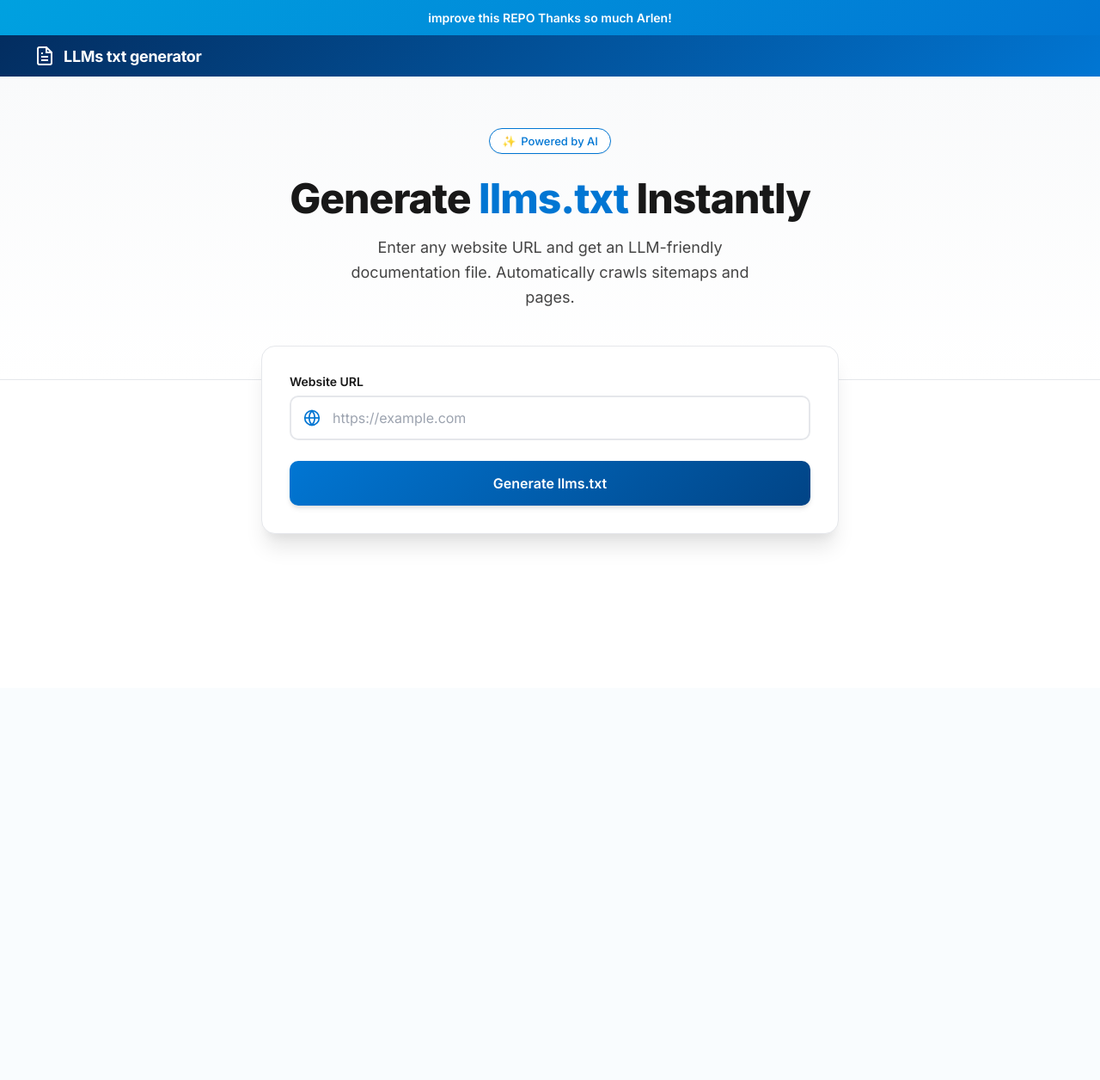
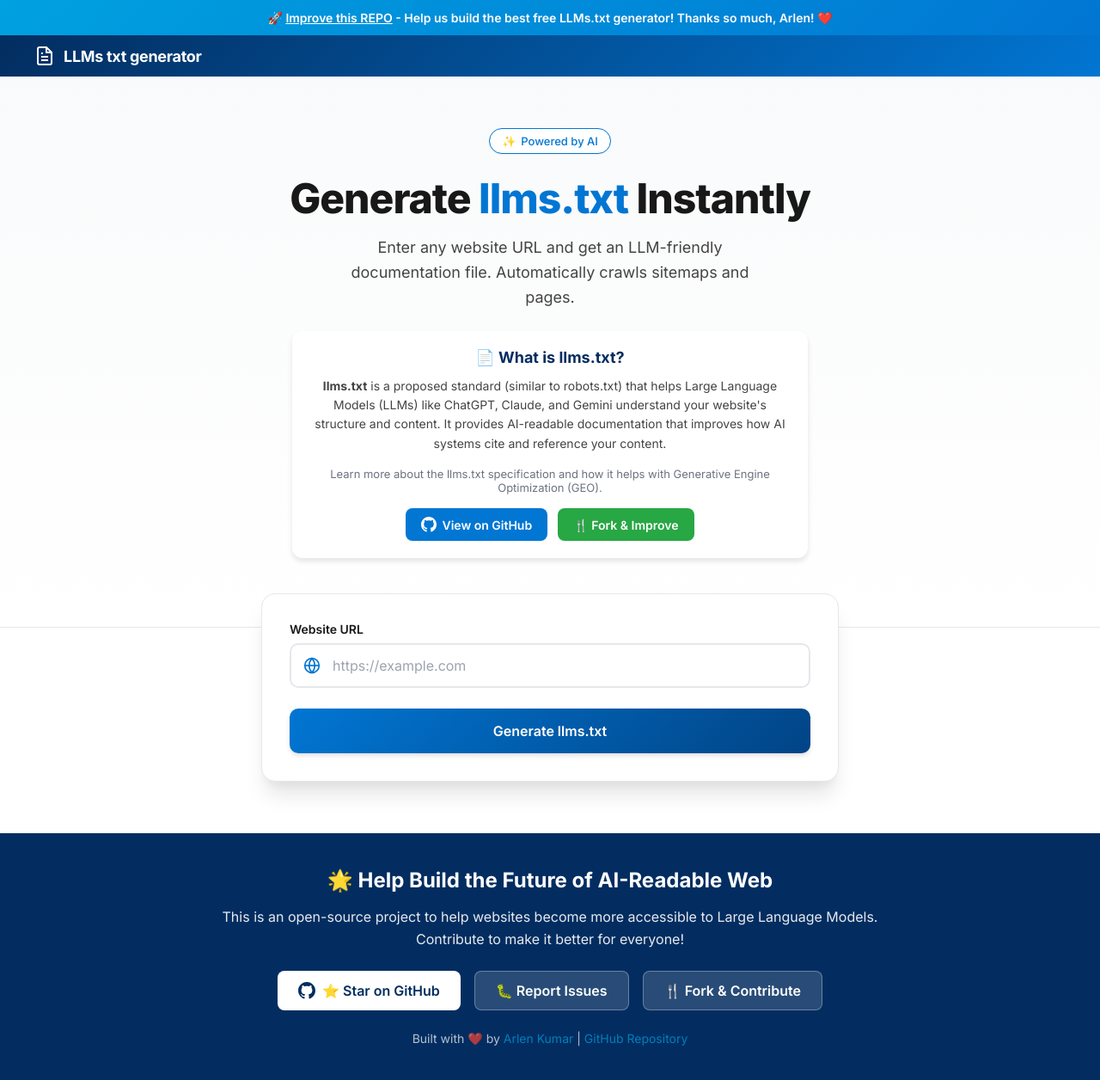
Before and after one commit to arlenk2021/FreeLLMSTxTGenerator, a FastAPI app: page / in a window 1280 px wide. Shown: the whole page at 86% size. Before the commit the page ends 635 px from the top, so only its background shows below. Run offline with FastAPI, Linux system fonts and the light colour scheme.

Commit message:
Add GitHub links, LLMs.txt context, and improve-this-repo call-to-action
- Added clickable link in top banner to improve repo
- Added info section explaining what llms.txt is
- Added GitHub and Fork buttons in hero section
- Added footer with Star, Issues, and Fork links
- All links point to https://github.com/arlenk2021/FreeLLMSTxTGenerator

```diff
--- a/templates/index.html
+++ b/templates/index.html
@@ -509,7 +509,7 @@
 </head>
 <body>
     <div class="top-banner">
-        improve this REPO Thanks so much Arlen!
+        🚀 <a href="https://github.com/arlenk2021/FreeLLMSTxTGenerator" target="_blank" style="color: white; text-decoration: underline;">Improve this REPO</a> - Help us build the best free LLMs.txt generator! Thanks so much, Arlen! ❤️
     </div>
     <div class="header-bar">
         <div class="header-bar-content">
@@ -531,6 +531,24 @@
             Enter any website URL and get an LLM-friendly documentation file.
             Automatically crawls sitemaps and pages.
         </p>
+        <div style="margin-top: 24px; padding: 20px; background: white; border-radius: 12px; max-width: 600px; margin-left: auto; margin-right: auto; box-shadow: 0 4px 6px rgba(0,0,0,0.1);">
+            <h3 style="color: #032D60; margin-bottom: 12px; font-size: 18px;">📄 What is llms.txt?</h3>
+            <p style="color: #444; font-size: 14px; line-height: 1.6; margin-bottom: 16px;">
+                <strong>llms.txt</strong> is a proposed standard (similar to robots.txt) that helps Large Language Models (LLMs) like ChatGPT, Claude, and Gemini understand your website's structure and content. It provides AI-readable documentation that improves how AI systems cite and reference your content.
+            </p>
+            <p style="color: #6B7280; font-size: 13px; margin-bottom: 16px;">
+                Learn more about the llms.txt specification and how it helps with Generative Engine Optimization (GEO).
+            </p>
+            <div style="display: flex; gap: 12px; flex-wrap: wrap; justify-content: center;">
+                <a href="https://github.com/arlenk2021/FreeLLMSTxTGenerator" target="_blank" style="display: inline-flex; align-items: center; gap: 6px; padding: 10px 18px; background: #0176D3; color: white; text-decoration: none; border-radius: 8px; font-weight: 600; font-size: 14px;">
+                    <svg width="18" height="18" viewBox="0 0 24 24" fill="currentColor"><path d="M12 0c-6.626 0-12 5.373-12 12 0 5.302 3.438 9.8 8.207 11.387.599.111.793-.261.793-.577v-2.234c-3.338.726-4.033-1.416-4.033-1.416-.546-1.387-1.333-1.756-1.333-1.756-1.089-.745.083-.729.083-.729 1.205.084 1.839 1.237 1.839 1.237 1.07 1.834 2.807 1.304 3.492.997.107-.775.418-1.305.762-1.604-2.665-.305-5.467-1.334-5.467-5.931 0-1.311.469-2.381 1.236-3.221-.124-.303-.535-1.524.117-3.176 0 0 1.008-.322 3.301 1.23.957-.266 1.983-.399 3.003-.404 1.02.005 2.047.138 3.006.404 2.291-1.552 3.297-1.23 3.297-1.23.653 1.653.242 2.874.118 3.176.77.84 1.235 1.911 1.235 3.221 0 4.609-2.807 5.624-5.479 5.921.43.372.823 1.102.823 2.222v3.293c0 .319.192.694.801.576 4.765-1.589 8.199-6.086 8.199-11.386 0-6.627-5.373-12-12-12z"/></svg>
+                    View on GitHub
+                </a>
+                <a href="https://github.com/arlenk2021/FreeLLMSTxTGenerator/fork" target="_blank" style="display: inline-flex; align-items: center; gap: 6px; padding: 10px 18px; background: #28a745; color: white; text-decoration: none; border-radius: 8px; font-weight: 600; font-size: 14px;">
+                    🍴 Fork & Improve
+                </a>
+            </div>
+        </div>
     </section>
 
     <div class="container">
@@ -695,5 +713,31 @@
             content.classList.toggle('open');
         }
     </script>
+
+    <footer style="background: #032D60; color: white; padding: 40px 24px; margin-top: 60px; text-align: center;">
+        <div style="max-width: 800px; margin: 0 auto;">
+            <h3 style="font-size: 24px; margin-bottom: 16px;">🌟 Help Build the Future of AI-Readable Web</h3>
+            <p style="font-size: 16px; opacity: 0.9; line-height: 1.6; margin-bottom: 24px;">
+                This is an open-source project to help websites become more accessible to Large Language Models.
+                Contribute to make it better for everyone!
+            </p>
+            <div style="display: flex; gap: 16px; justify-content: center; flex-wrap: wrap; margin-bottom: 24px;">
+                <a href="https://github.com/arlenk2021/FreeLLMSTxTGenerator" target="_blank" style="display: inline-flex; align-items: center; gap: 8px; padding: 12px 24px; background: white; color: #032D60; text-decoration: none; border-radius: 8px; font-weight: 600;">
+                    <svg width="20" height="20" viewBox="0 0 24 24" fill="currentColor"><path d="M12 0c-6.626 0-12 5.373-12 12 0 5.302 3.438 9.8 8.207 11.387.599.111.793-.261.793-.577v-2.234c-3.338.726-4.033-1.416-4.033-1.416-.546-1.387-1.333-1.756-1.333-1.756-1.089-.745.083-.729.083-.729 1.205.084 1.839 1.237 1.839 1.237 1.07 1.834 2.807 1.304 3.492.997.107-.775.418-1.305.762-1.604-2.665-.305-5.467-1.334-5.467-5.931 0-1.311.469-2.381 1.236-3.221-.124-.303-.535-1.524.117-3.176 0 0 1.008-.322 3.301 1.23.957-.266 1.983-.399 3.003-.404 1.02.005 2.047.138 3.006.404 2.291-1.552 3.297-1.23 3.297-1.23.653 1.653.242 2.874.118 3.176.77.84 1.235 1.911 1.235 3.221 0 4.609-2.807 5.624-5.479 5.921.43.372.823 1.102.823 2.222v3.293c0 .319.192.694.801.576 4.765-1.589 8.199-6.086 8.199-11.386 0-6.627-5.373-12-12-12z"/></svg>
+                    ⭐ Star on GitHub
+                </a>
+                <a href="https://github.com/arlenk2021/FreeLLMSTxTGenerator/issues" target="_blank" style="display: inline-flex; align-items: center; gap: 8px; padding: 12px 24px; background: rgba(255,255,255,0.15); color: white; text-decoration: none; border-radius: 8px; font-weight: 600; border: 1px solid rgba(255,255,255,0.3);">
+                    🐛 Report Issues
+                </a>
+                <a href="https://github.com/arlenk2021/FreeLLMSTxTGenerator/fork" target="_blank" style="display: inline-flex; align-items: center; gap: 8px; padding: 12px 24px; background: rgba(255,255,255,0.15); color: white; text-decoration: none; border-radius: 8px; font-weight: 600; border: 1px solid rgba(255,255,255,0.3);">
+                    🍴 Fork & Contribute
+                </a>
+            </div>
+            <p style="font-size: 14px; opacity: 0.7;">
+                Built with ❤️ by <a href="https://github.com/arlenk2021" target="_blank" style="color: #00A1E0; text-decoration: none;">Arlen Kumar</a> |
+                <a href="https://github.com/arlenk2021/FreeLLMSTxTGenerator" target="_blank" style="color: #00A1E0; text-decoration: none;">GitHub Repository</a>
+            </p>
+        </div>
+    </footer>
 </body>
 </html>
```
